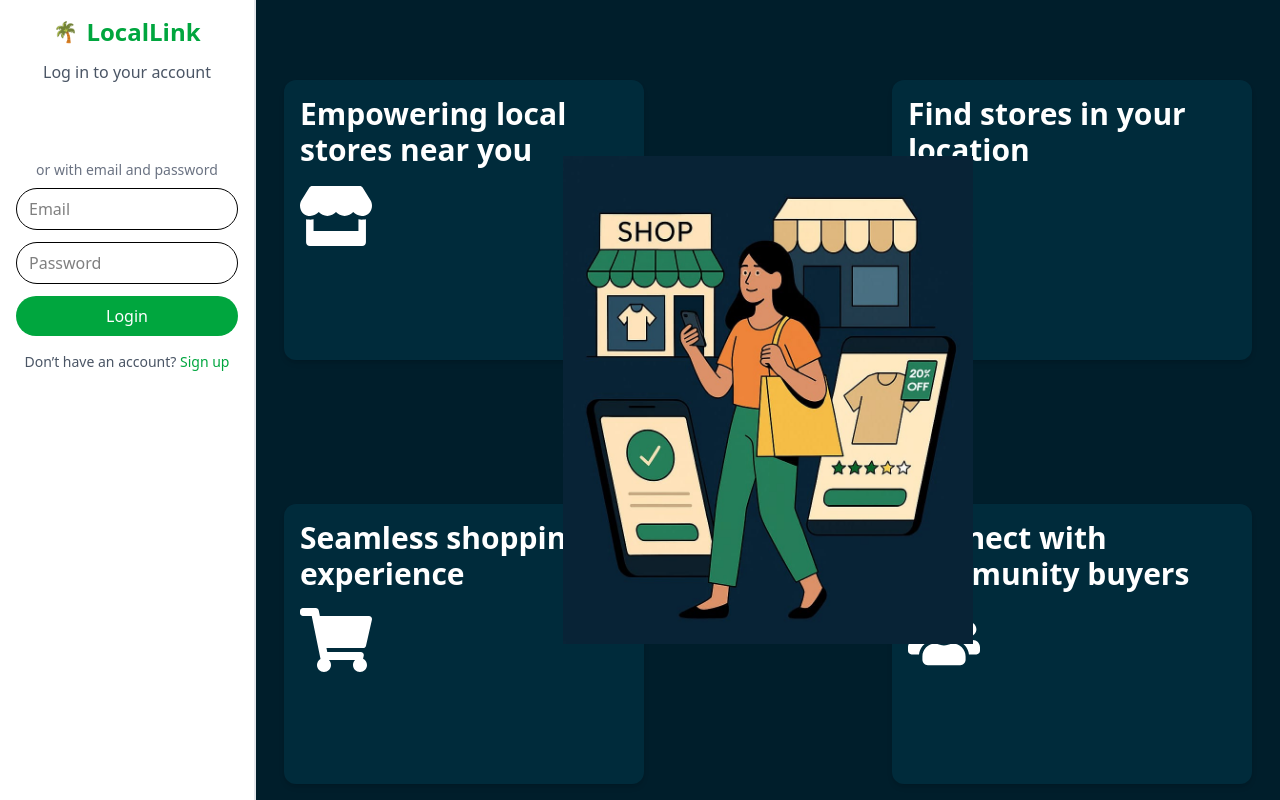
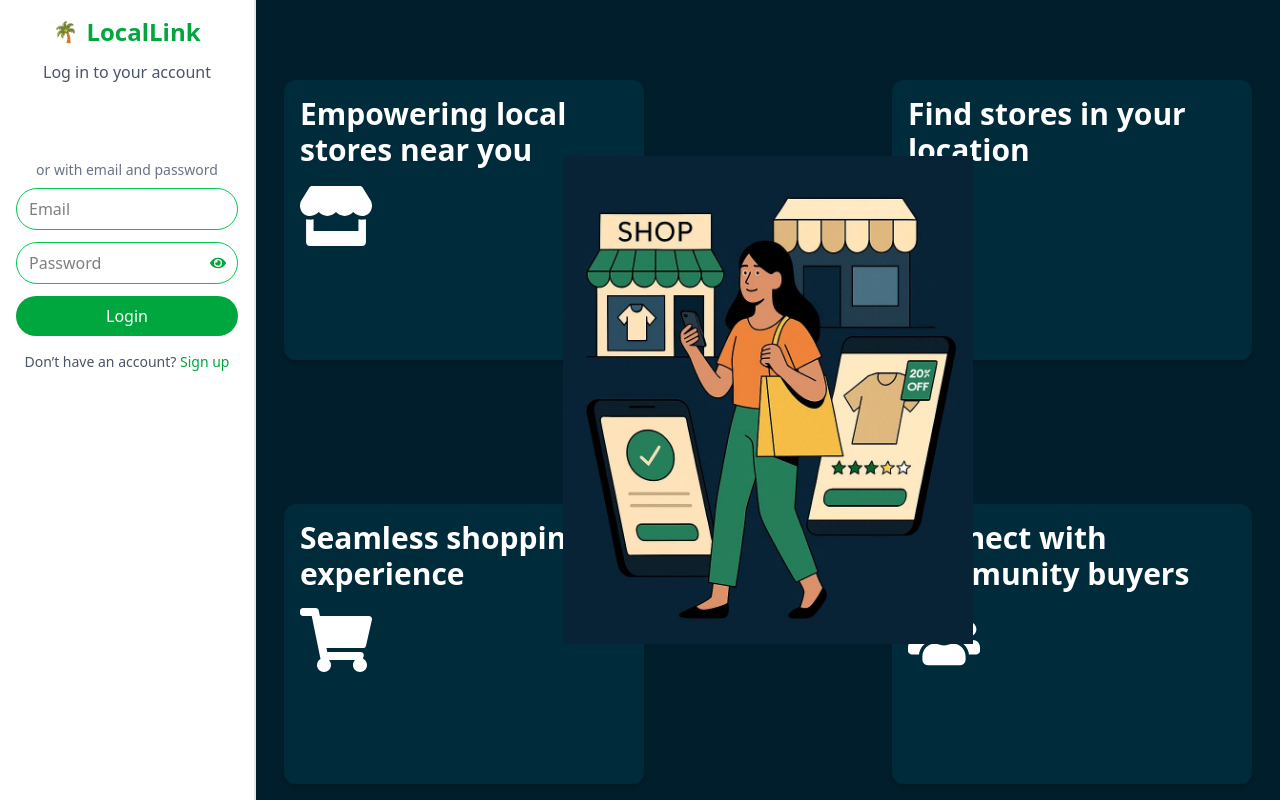
Before and after one commit to harshit-Upadhyay1921/Hyper_Local_Market, a React (Vite) app in the folder FrontEnd/: page / in a window 1280 px wide. Built offline with nearby package versions, Linux system fonts and the light colour scheme; no server answers.

Commit message:
Enhance LoginPage with password toggle and styles
Updated the LoginPage component to include password visibility toggle and improved input styling.

```diff
--- a/FrontEnd/src/pages/LoginPage.jsx
+++ b/FrontEnd/src/pages/LoginPage.jsx
@@ -183,7 +183,14 @@ import axios from "axios";
 import { Link, useNavigate } from "react-router-dom";
 import { GoogleLogin, GoogleOAuthProvider } from "@react-oauth/google";
 import { jwtDecode } from "jwt-decode";
-import { FaShoppingCart, FaMapMarkerAlt, FaUsers, FaStore } from "react-icons/fa";
+import {
+  FaShoppingCart,
+  FaMapMarkerAlt,
+  FaUsers,
+  FaStore,
+  FaEye,
+  FaEyeSlash,
+} from "react-icons/fa";
 import loginImage from "../assets/LoginImage.jpeg";
 
 export default function LoginPage() {
@@ -198,6 +205,7 @@ export default function LoginPage() {
 
   const [loading, setLoading] = useState(false);
   const [message, setMessage] = useState("");
+  const [showPassword, setShowPassword] = useState(false);
   // Use a separate state to indicate if location was fetched successfully
   const [locationReady, setLocationReady] = useState(false);
 
@@ -333,21 +341,31 @@ export default function LoginPage() {
               value={formData.email}
               onChange={handleChange}
               required
-              className="w-full border text-black border-black px-3 py-2 rounded-full focus:outline-none focus:ring-2 focus:ring-blue-400"
+              className="w-full border border-green-500 text-black px-3 py-2 rounded-full focus:outline-none focus:ring-2 focus:ring-green-400 focus:border-green-600 transition"
             />
+            <div className="relative">
               <input
-              type="password"
+                type={showPassword ? "text" : "password"}
                 name="password"
                 placeholder="Password"
                 value={formData.password}
                 onChange={handleChange}
                 required
-              className="w-full border text-black border-black px-3 py-2 rounded-full focus:outline-none focus:ring-2 focus:ring-blue-400"
+                className="w-full border border-green-500 text-black px-3 py-2 pr-10 rounded-full focus:outline-none focus:ring-2 focus:ring-green-400 focus:border-green-600 transition"
               />
+              <button
+                type="button"
+                onClick={() => setShowPassword((prev) => !prev)}
+                className="absolute inset-y-0 right-3 flex items-center text-green-600 hover:text-green-700 focus:outline-none"
+                aria-label={showPassword ? "Hide password" : "Show password"}
+              >
+                {showPassword ? <FaEyeSlash /> : <FaEye />}
+              </button>
+            </div>
             <button
               type="submit"
               disabled={loading}
-              className="w-full bg-green-600 text-white py-2 rounded-full hover:bg-green-700 transition"
+              className="w-full bg-green-600 text-white py-2 rounded-full hover:bg-green-700 transition cursor-pointer"
             >
               {loading ? "Logging In..." : "Login"}
             </button>
```
Lines whose indentation alone changed are shown as unchanged.
